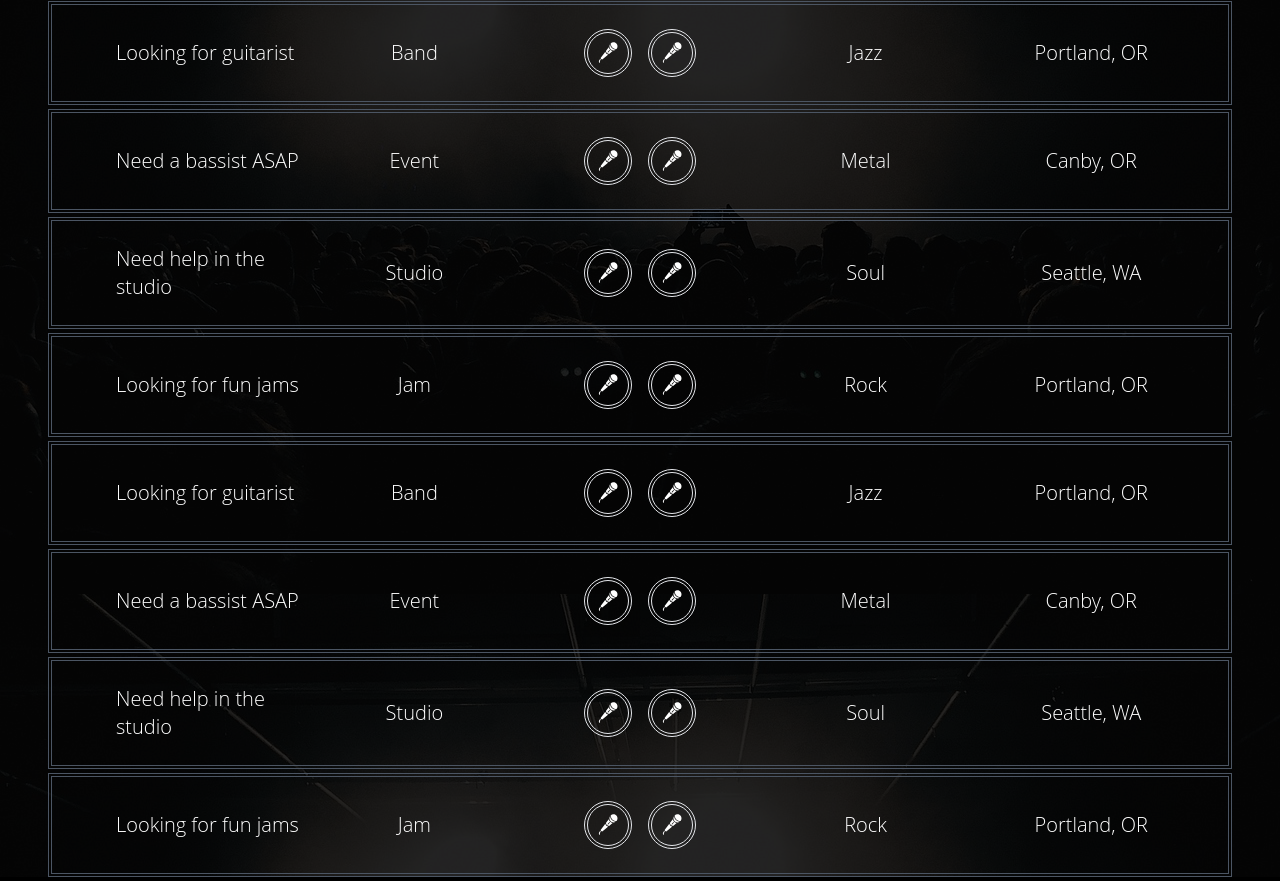
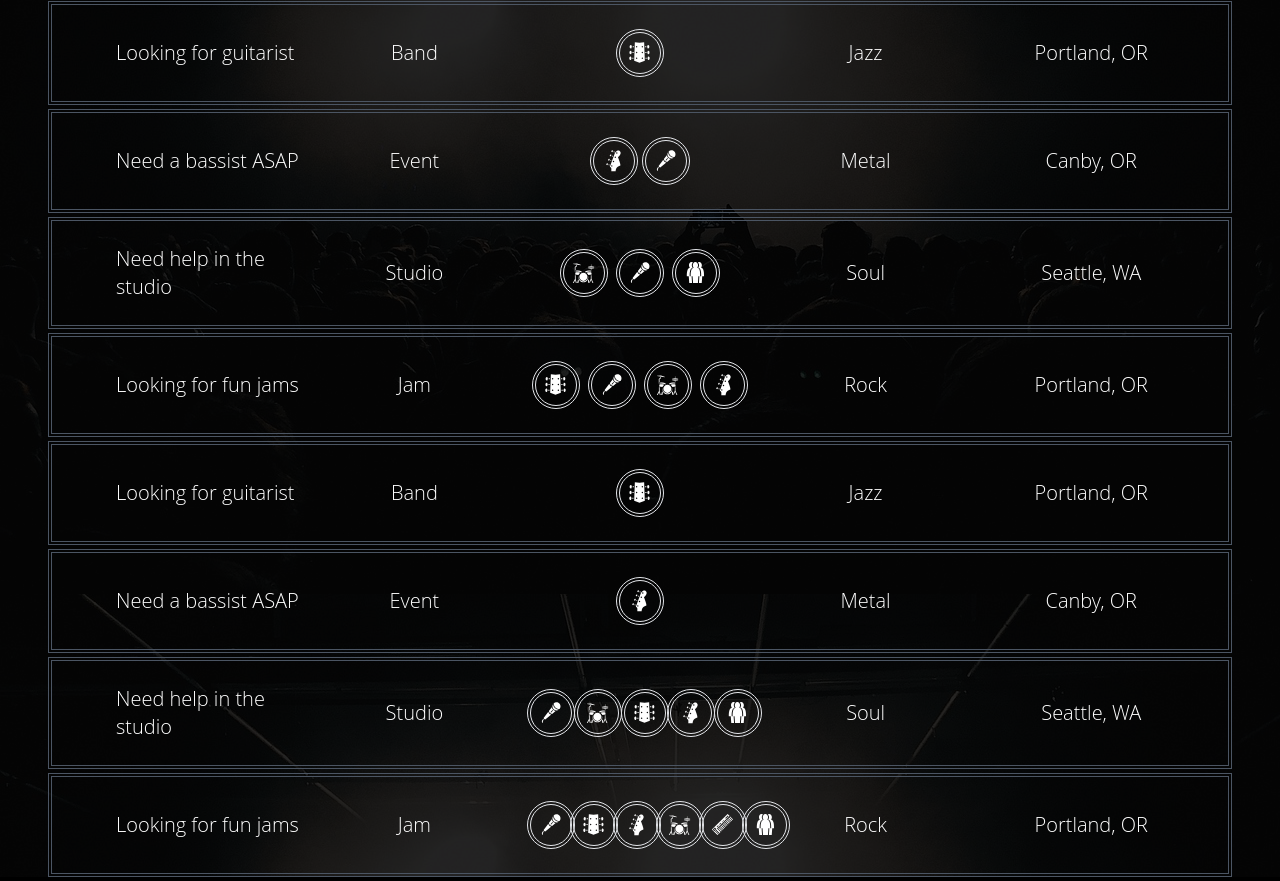
Before and after one commit to EricBoudreaux/next-gig, a React (Create React App) app: page /posts in a window 1280 px wide. Shown: the part 259-1140 px from the top of the page. Built offline with nearby package versions, Linux system fonts and the light colour scheme.

Commit message:
added role functionality and icons

```diff
--- a/src/components/Post.jsx
+++ b/src/components/Post.jsx
@@ -1,10 +1,23 @@
 import React from 'react'
 import Role from './Role'
 
-const Post = ({ title, gigType, roleNeed, genre, location }) => {
+const Post =
+({
+  title,
+  gigType,
+  roleNum,
+  roleNeed1,
+  roleNeed2,
+  roleNeed3,
+  roleNeed4,
+  roleNeed5,
+  roleNeed6,
+  genre,
+  location
+}) => {
 
   return (
-    <div className='w-full border-4 border-double border-gray-600 my-1 hover:scale-105 duration-300 hover:my-1 hover:bg-black/50'>
+    <div className='w-full border-4 border-double border-gray-600 my-1 hover:scale-[101%] duration-300 hover:my-1 hover:bg-black/50'>
       <div className='grid grid-cols-5 px-6 py-6 items-center'>
       <div className='ml-2 md:ml-10'>
         <p className='text-sm md:text-xl font-light'>{title}</p>
@@ -14,8 +27,109 @@ const Post = ({ title, gigType, roleNeed, genre, location }) => {
       </div>
       <div className='mx-auto'>
       <div className='flex flex-row gap-1 md:gap-4 mx-auto'>
-        <div className=''><Role /></div>
-        <div className=''><Role /></div>
+
+        {roleNum === 1
+        ? <div>
+            <div className=''>
+              <Role role={roleNeed1} />
+            </div>
+          </div>
+        : null
+        }
+        {roleNum === 2
+        ? <div className='flex grid-cols-2 gap-1'>
+            <div className=''>
+              <Role role={roleNeed1} />
+            </div>
+            <div className=''>
+              <Role role={roleNeed2}/>
+            </div>
+          </div>
+        : null
+        }
+
+        {roleNum === 3
+        ? <div className='grid grid-cols-2 lg:grid-cols-3 gap-1 lg:gap-2'>
+            <div className=''>
+              <Role role={roleNeed1} />
+            </div>
+            <div className=''>
+              <Role role={roleNeed2}/>
+            </div>
+            <div className=''>
+              <Role role={roleNeed3}/>
+            </div>
+          </div>
+        : null
+        }
+
+        {roleNum === 4
+        ? <div className='grid grid-cols-2 lg:grid-cols-4 gap-1 lg:gap-2'>
+            <div className=''>
+              <Role role={roleNeed1} />
+            </div>
+            <div className=''>
+              <Role role={roleNeed2}/>
+            </div>
+            <div className=''>
+              <Role role={roleNeed3}/>
+            </div>
+            <div className=''>
+              <Role role={roleNeed4}/>
+            </div>
+          </div>
+        : null
+        }
+        {roleNum === 5
+        ? <div className='grid grid-cols-2 lg:grid-cols-5 gap-1 lg:gap-2'>
+            <div className=''>
+              <Role role={roleNeed1} />
+            </div>
+            <div className=''>
+              <Role role={roleNeed2}/>
+            </div>
+            <div className=''>
+              <Role role={roleNeed3}/>
+            </div>
+            <div className=''>
+              <Role role={roleNeed4}/>
+            </div>
+            <div className=''>
+              <Role role={roleNeed5}/>
+            </div>
+          </div>
+        : null
+        }
+        {roleNum === 6
+        ? <div className='grid grid-cols-2 lg:grid-cols-6 gap-1 lg:gap-8'>
+            <div className=''>
+              <Role role={roleNeed1} />
+            </div>
+            <div className=''>
+              <Role role={roleNeed2}/>
+            </div>
+            <div className=''>
+              <Role role={roleNeed3}/>
+            </div>
+            <div className=''>
+              <Role role={roleNeed4}/>
+            </div>
+            <div className=''>
+              <Role role={roleNeed5}/>
+            </div>
+            <div className=''>
+              <Role role={roleNeed6}/>
+            </div>
+          </div>
+        : null
+        }
+
+        {/* <div className=''>
+          <Role role={roleNeed1} />
+          </div>
+        <div className=''>
+          <Role role={roleNeed2}/>
+          </div> */}
       </div>
       </div>
       <div className='mx-auto'>
--- a/src/components/Role.jsx
+++ b/src/components/Role.jsx
@@ -1,27 +1,68 @@
 import React, { useState } from 'react'
+
 import {
-    GiGuitarHead,
-    GiGuitarBassHead,
-    GiGrandPiano,
-    GiMicrophone,
-
-
-
+  GiGuitarHead,
+  GiGuitarBassHead,
+  GiBackup,
+  GiMicrophone,
+  GiDrumKit,
+  GiMusicalKeyboard
 } from 'react-icons/gi'
 
 const Role = ({ role }) => {
 
-
-
-
-
-
   return (
     <div className='text-white border-4 w-8 h-8 md:w-12 md:h-12 border-double rounded-full'>
 
-
+      {role === 'vocals'
+      ?
+      <div>
         <GiMicrophone className='p-2 hidden md:block' size={39}/>
         <GiMicrophone className='md:hidden p-1' size={25}/>
+      </div>
+      : null }
+
+      {role === 'guitar'
+      ?
+      <div>
+        <GiGuitarHead className='p-2 hidden md:block' size={39}/>
+        <GiGuitarHead className='md:hidden p-1' size={25}/>
+      </div>
+      : null }
+
+      {role === 'bass'
+      ?
+      <div>
+        <GiGuitarBassHead className='p-2 hidden md:block' size={39}/>
+        <GiGuitarBassHead className='md:hidden p-1' size={25}/>
+      </div>
+      : null }
+
+      {role === 'drums'
+      ?
+      <div>
+        <GiDrumKit className='p-2 hidden md:block' size={39}/>
+        <GiDrumKit className='md:hidden p-1' size={25}/>
+      </div>
+      : null }
+
+      {role === 'keys'
+      ?
+      <div>
+        <GiMusicalKeyboard className='p-2 hidden md:block' size={39}/>
+        <GiMusicalKeyboard className='md:hidden p-1' size={25}/>
+      </div>
+      : null }
+
+      {role === 'other'
+      ?
+      <div>
+        <GiBackup className='p-2 hidden md:block' size={39}/>
+        <GiBackup className='md:hidden p-1' size={25}/>
+      </div>
+      : null }
+
+
 
 
 
--- a/src/index.css
+++ b/src/index.css
@@ -25,7 +25,7 @@
         @apply font-['Open_Sans'] text-[#500000] text-[18px] md:text-[24px] opacity-100
      }
     button {
-        @apply border-4 border-double w-32 mx-auto py-2 px-4 text-2xl font-bold opacity-40 hover:bg-black hover:opacity-75 hover:scale-105 hover:shadow-lg hover:cursor-pointer  duration-200
+        @apply border-4 border-double w-32 mx-auto py-2 px-4 text-2xl font-bold opacity-40 hover:bg-black hover:opacity-75 hover:scale-[101%] hover:shadow-lg hover:cursor-pointer  duration-200
     }
 
 }
@@ -41,3 +41,7 @@ body {
  .modal-bg {
     background-image: url('./assets/Crowd_1.png');
  }
+
+ textarea {
+   resize: none;
+ }
--- a/src/pages/Posts.jsx
+++ b/src/pages/Posts.jsx
@@ -56,6 +56,8 @@ const Posts = () => {
           <Post
             title={'Looking for guitarist'}
             gigType={'Band'}
+            roleNum={1}
+            roleNeed1={'guitar'}
             genre={'Jazz'}
             location={'Portland, OR'}
           />
@@ -63,6 +65,9 @@ const Posts = () => {
           <Post
             title={'Need a bassist ASAP'}
             gigType={'Event'}
+            roleNum={2}
+            roleNeed1={'bass'}
+            roleNeed2={'vocals'}
             genre={'Metal'}
             location={'Canby, OR'}
           />
@@ -70,6 +75,10 @@ const Posts = () => {
           <Post
             title={'Need help in the studio'}
             gigType={'Studio'}
+            roleNum={3}
+            roleNeed1={'drums'}
+            roleNeed2={'vocals'}
+            roleNeed3={'other'}
             genre={'Soul'}
             location={'Seattle, WA'}
           />
@@ -77,14 +86,21 @@ const Posts = () => {
           <Post
             title={'Looking for fun jams'}
             gigType={'Jam'}
+            roleNum={4}
+            roleNeed1={'guitar'}
+            roleNeed2={'vocals'}
+            roleNeed3={'drums'}
+            roleNeed4={'bass'}
             genre={'Rock'}
             location={'Portland, OR'}
           />
 
 
-<Post
+          <Post
             title={'Looking for guitarist'}
             gigType={'Band'}
+            roleNum={1}
+            roleNeed1={'guitar'}
             genre={'Jazz'}
             location={'Portland, OR'}
           />
@@ -92,6 +108,8 @@ const Posts = () => {
           <Post
             title={'Need a bassist ASAP'}
             gigType={'Event'}
+            roleNum={1}
+            roleNeed1={'bass'}
             genre={'Metal'}
             location={'Canby, OR'}
           />
@@ -99,6 +117,12 @@ const Posts = () => {
           <Post
             title={'Need help in the studio'}
             gigType={'Studio'}
+            roleNum={5}
+            roleNeed1={'vocals'}
+            roleNeed2={'drums'}
+            roleNeed3={'guitar'}
+            roleNeed4={'bass'}
+            roleNeed5={'other'}
             genre={'Soul'}
             location={'Seattle, WA'}
           />
@@ -106,6 +130,13 @@ const Posts = () => {
           <Post
             title={'Looking for fun jams'}
             gigType={'Jam'}
+            roleNum={6}
+            roleNeed1={'vocals'}
+            roleNeed2={'guitar'}
+            roleNeed3={'bass'}
+            roleNeed4={'drums'}
+            roleNeed5={'keys'}
+            roleNeed6={'other'}
             genre={'Rock'}
             location={'Portland, OR'}
           />
```
